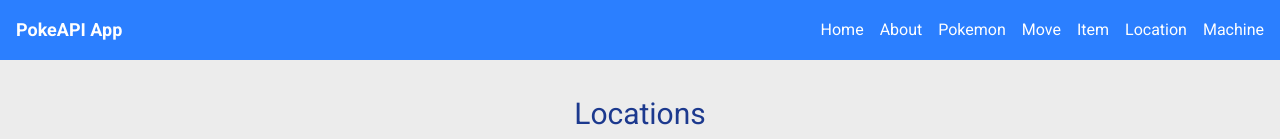
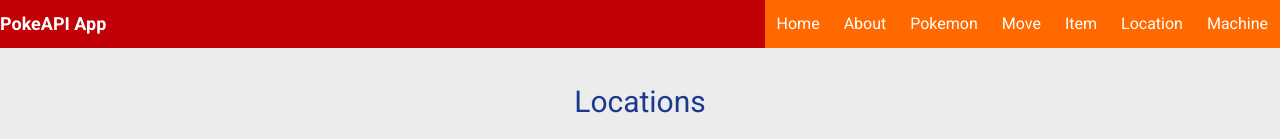
Before and after one commit to Apfirebolt/react_pokeapi_app, a React (Vite) app: page /location in a window 1280 px wide. Shown: the top 139 px of the page. Built offline with nearby package versions, Linux system fonts and the light colour scheme; no server answers.

Commit message:
fixed indexing and changed header styles

```diff
--- a/src/components/Header.jsx
+++ b/src/components/Header.jsx
@@ -2,42 +2,63 @@ import { Link } from "react-router-dom";
 
 const Header = () => {
   return (
-    <header className="bg-blue-500 p-4">
-      <nav className="container mx-auto flex justify-between items-center">
+    <header className="bg-red-700">
+      <nav className="container mx-auto flex justify-between items-center h-12">
         <div className="text-white text-lg font-bold">PokeAPI App</div>
-        <ul className="flex space-x-4">
-          <li>
-            <Link to="/" className="text-white hover:text-gray-200">
+        <ul className="flex h-full">
+          <li className="h-full flex items-center">
+            <Link
+              to="/"
+              className="bg-orange-500 text-white px-3 py-2 transition duration-300 ease-in-out hover:bg-orange-700 h-full flex items-center"
+            >
               Home
             </Link>
           </li>
-          <li>
-            <Link to="/about" className="text-white hover:text-gray-200">
+          <li className="h-full flex items-center">
+            <Link
+              to="/about"
+              className="bg-orange-500 text-white px-3 py-2 transition duration-300 ease-in-out hover:bg-orange-700 h-full flex items-center"
+            >
               About
             </Link>
           </li>
-          <li>
-            <Link to="/pokemon" className="text-white hover:text-gray-200">
+          <li className="h-full flex items-center">
+            <Link
+              to="/pokemon"
+              className="bg-orange-500 text-white px-3 py-2 transition duration-300 ease-in-out hover:bg-orange-700 h-full flex items-center"
+            >
               Pokemon
             </Link>
           </li>
-          <li>
-            <Link to="/move" className="text-white hover:text-gray-200">
+          <li className="h-full flex items-center">
+            <Link
+              to="/move"
+              className="bg-orange-500 text-white px-3 py-2 transition duration-300 ease-in-out hover:bg-orange-700 h-full flex items-center"
+            >
               Move
             </Link>
           </li>
-          <li>
-            <Link to="/item" className="text-white hover:text-gray-200">
+          <li className="h-full flex items-center">
+            <Link
+              to="/item"
+              className="bg-orange-500 text-white px-3 py-2 transition duration-300 ease-in-out hover:bg-orange-700 h-full flex items-center"
+            >
               Item
             </Link>
           </li>
-          <li>
-            <Link to="/location" className="text-white hover:text-gray-200">
+          <li className="h-full flex items-center">
+            <Link
+              to="/location"
+              className="bg-orange-500 text-white px-3 py-2 transition duration-300 ease-in-out hover:bg-orange-700 h-full flex items-center"
+            >
               Location
             </Link>
           </li>
-          <li>
-            <Link to="/machine" className="text-white hover:text-gray-200">
+          <li className="h-full flex items-center">
+            <Link
+              to="/machine"
+              className="bg-orange-500 text-white px-3 py-2 transition duration-300 ease-in-out hover:bg-orange-700 h-full flex items-center"
+            >
               Machine
             </Link>
           </li>
--- a/src/screens/Item.jsx
+++ b/src/screens/Item.jsx
@@ -66,7 +66,7 @@ const Item = () => {
               itemList.results.map((item, index) => (
                 <tr key={index}>
                   <td className="py-3 px-4 border-b border-gray-300">
-                    {index + 1}
+                    {index + 1 + (currentPage - 1) * itemsPerPage}
                   </td>
                   <td className="py-3 px-4 border-b border-gray-300 capitalize">
                     {item.name}
--- a/src/screens/Location.jsx
+++ b/src/screens/Location.jsx
@@ -6,7 +6,9 @@ import Loader from "../components/Loader";
 import Pagination from "../components/Pagination";
 
 const Location = () => {
-    const { locationList, isLoading } = useSelector((state) => state.locationData);
+  const { locationList, isLoading } = useSelector(
+    (state) => state.locationData
+  );
 
   const dispatch = useDispatch();
   const navigate = useNavigate();
@@ -26,13 +28,15 @@ const Location = () => {
   const goToDetail = (url) => {
     const id = url.split("/")[6];
     navigate(`/location/${id}`);
-    }
+  };
 
   useEffect(() => {
-        dispatch(getLocationData({
+    dispatch(
+      getLocationData({
         offset: 0,
-            limit: itemsPerPage
-        }));
+        limit: itemsPerPage,
+      })
+    );
   }, [dispatch]);
 
   if (isLoading) {
@@ -41,9 +45,7 @@ const Location = () => {
 
   return (
     <main className="container mx-auto p-4">
-            <h1 className="my-5 text-center text-3xl text-blue-900">
-                Locations
-            </h1>
+      <h1 className="my-5 text-center text-3xl text-blue-900">Locations</h1>
       <div className="overflow-x-auto">
         <table className="min-w-full bg-neutral-100 border border-neutral-300">
           <thead>
@@ -65,12 +67,15 @@ const Location = () => {
               locationList.results.map((location, index) => (
                 <tr key={index}>
                   <td className="py-3 px-4 border-b border-gray-300">
-                                        {index + 1}
+                    {index + 1 + (currentPage - 1) * itemsPerPage}
                   </td>
                   <td className="py-3 px-4 border-b border-gray-300 capitalize">
                     {location.name}
                   </td>
-                                    <td className="py-3 px-4 border-b text-center border-gray-300 hover:text-amber-500 transition-all duration-200 cursor-pointer" onClick={() => goToDetail(location.url)}>
+                  <td
+                    className="py-3 px-4 border-b text-center border-gray-300 hover:text-amber-500 transition-all duration-200 cursor-pointer"
+                    onClick={() => goToDetail(location.url)}
+                  >
                     {location.url}
                   </td>
                 </tr>
--- a/src/screens/Machine.jsx
+++ b/src/screens/Machine.jsx
@@ -63,7 +63,7 @@ const Machine = () => {
               machineList.results.map((machine, index) => (
                 <tr key={index}>
                   <td className="py-3 px-4 border-b border-gray-300">
-                    {index + 1}
+                  {index + 1 + (currentPage - 1) * itemsPerPage}
                   </td>
                   <td
                     className="py-3 px-4 border-b text-center border-gray-300 hover:text-amber-500 transition-all duration-200 cursor-pointer"
--- a/src/screens/Move.jsx
+++ b/src/screens/Move.jsx
@@ -66,7 +66,7 @@ const Move = () => {
               moveList.results.map((move, index) => (
                 <tr key={index}>
                   <td className="py-3 px-4 border-b border-gray-300">
-                    {index + 1}
+                  {index + 1 + (currentPage - 1) * itemsPerPage}
                   </td>
                   <td className="py-3 px-4 border-b border-gray-300 capitalize">
                     {move.name}
--- a/src/screens/Pokemon.jsx
+++ b/src/screens/Pokemon.jsx
@@ -62,7 +62,7 @@ const Pokemon = () => {
               pokemonList.results.map((pokemon, index) => (
                 <tr key={index}>
                   <td className="py-3 px-4 border-b border-gray-300">
-                    {index + 1}
+                    {index + 1 + (currentPage - 1) * itemsPerPage}
                   </td>
                   <td className="py-3 px-4 border-b border-gray-300 capitalize">
                     {pokemon.name}
```
Lines whose indentation alone changed are shown as unchanged.
